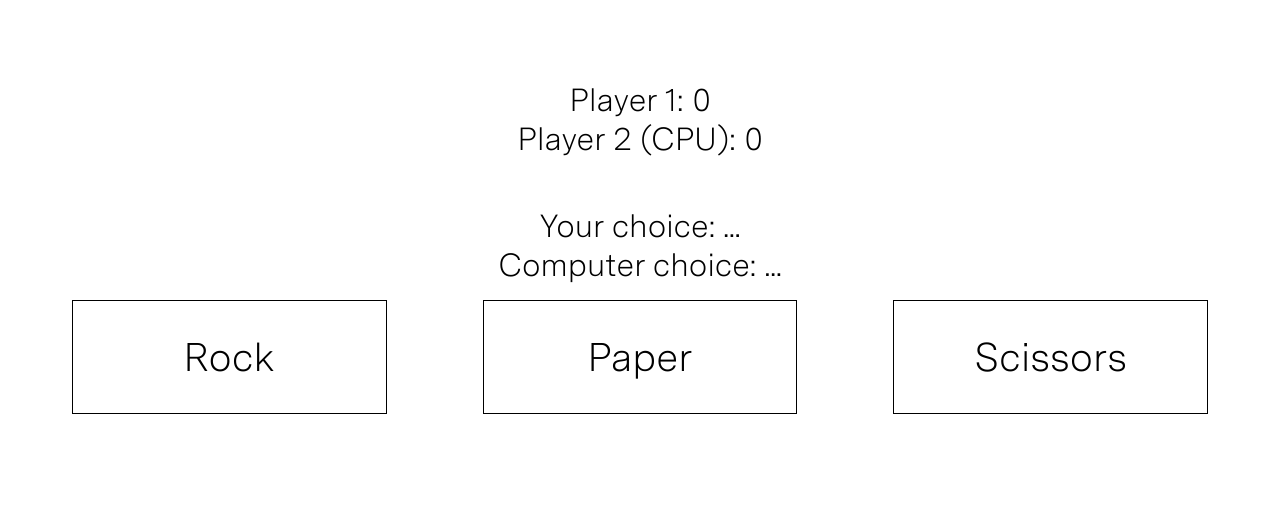
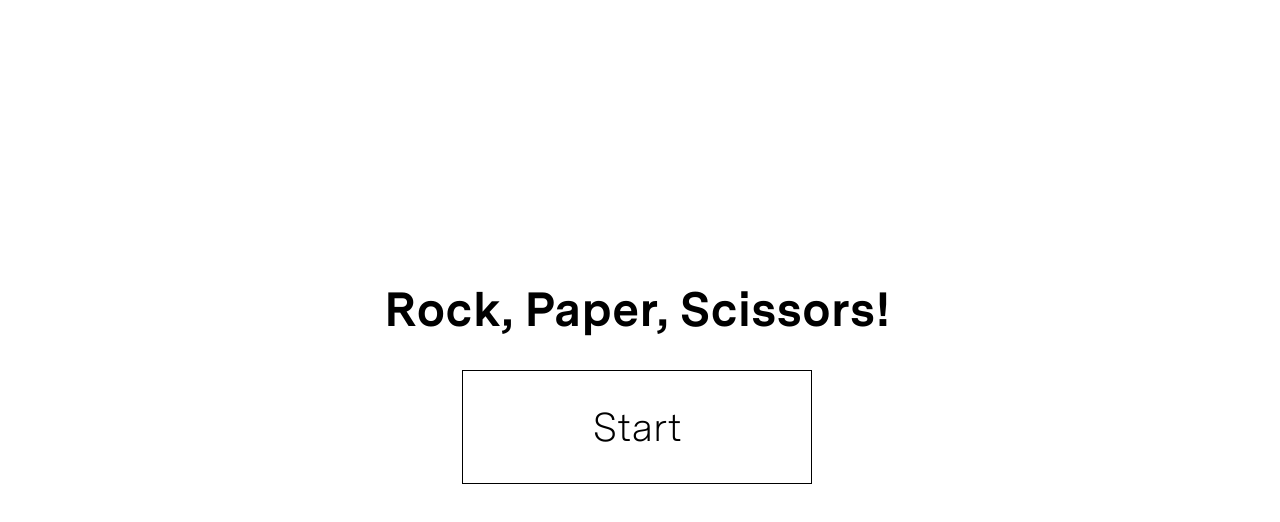
Before and after one commit to uyennhiquang/odin-rps, a plain HTML site: page index.html in a window 1280 px wide. Drawn offline with Linux system fonts and the light colour scheme.

Commit message:
Add menu screen

```diff
--- a/index.html
+++ b/index.html
@@ -15,6 +15,16 @@
 </head>
 
 <body>
+    <!-- Game Menu -->
+    <div id="ui--menu">
+        <p style="margin-bottom: 2rem;">Rock, Paper, Scissors!</p>
+        <div>
+            <button class="button--menu button--start">Start</button>
+
+        </div>
+    </div>
+    <!-- Game UI -->
+    <div id="ui--game" class="hidden">
         <header id="section--header">
             <div>
                 <p>Player 1: <span id="score--player">0</span></p>
@@ -33,6 +43,7 @@
                 <button data-choice="scissors" class="choice">Scissors</button>
             </div>
         </section>
+    </div>
     <script src="./script.js" async defer></script>
 </body>
 
--- a/script.js
+++ b/script.js
@@ -11,7 +11,11 @@ let result = ``;
 let playing = false;
 
 // DOM variables
+const uiMenuEl = document.getElementById("ui--menu");
+const uiGameEl = document.getElementById("ui--game");
+
 const choiceBtn = document.querySelectorAll(".choice");
+const startBtn = document.querySelector(".button--start");
 
 const playerChoiceDisplay = document.getElementById("choice--player");
 const computerChoiceDisplay = document.getElementById("choice--cpu");
@@ -33,15 +37,7 @@ const playRound = function (playerSelection, computerSelection) {
 
   playerSelection = playerSelection.toLowerCase();
 
-  if (playerSelection === computerSelection)
-    /* return `${playerSelection.replace(
-      playerSelection[0],
-      playerSelection[0].toUpperCase()
-    )} vs ${computerSelection.replace(
-      computerSelection[0],
-      computerSelection[0].toUpperCase()
-    )}. You Draw!`; */
-    return "draw";
+  if (playerSelection === computerSelection) return "draw";
   else {
     switch (playerSelection) {
       case "rock":
@@ -63,32 +59,18 @@ const playRound = function (playerSelection, computerSelection) {
         return 'Please select among "Rock, Paper, Scissors".';
     }
   }
-  /* return `You ${winning ? "Win" : "Lose"}! ${
-    winning
-      ? playerSelection.replace(
-          playerSelection[0],
-          playerSelection[0].toUpperCase()
-        )
-      : computerSelection.replace(
-          computerSelection[0],
-          computerSelection[0].toUpperCase()
-        )
-  } beats ${
-    !winning
-      ? playerSelection.replace(
-          playerSelection[0],
-          playerSelection[0].toUpperCase()
-        )
-      : computerSelection.replace(
-          computerSelection[0],
-          computerSelection[0].toUpperCase()
-        )
-  }`; */
   return winning ? "win" : "lose";
 };
 
+startBtn.addEventListener("click", function () {
+  uiMenuEl.classList.add("hidden");
+  uiGameEl.classList.toggle("hidden");
+  playing = true;
+});
+
 for (let i = 0; i < choiceBtn.length; i++) {
   choiceBtn[i].addEventListener("click", function () {
+    if (playing) {
       playerChoice = choiceBtn[i].getAttribute("data-choice");
       playerChoiceDisplay.innerText = playerChoice.replace(
         playerChoice[0],
@@ -127,10 +109,13 @@ for (let i = 0; i < choiceBtn.length; i++) {
         messageResultEl.innerText = "You Win!";
         messageResultEl.style.color = "#60b347";
         messageResultEl.style.fontWeight = "bold";
+        playing = false;
       } else if (computerScore === 5) {
         messageResultEl.innerText = "You Lose!";
         messageResultEl.style.color = "#FA0415";
         messageResultEl.style.fontWeight = "bold";
+        playing = false;
+      }
     }
   });
 }
--- a/styles.css
+++ b/styles.css
@@ -61,3 +61,32 @@
 .choice:hover {
     background-color: #FFEAA7;
 }
+
+#ui--menu {
+    text-align: center;
+    position: absolute;
+    top: 35%;
+    left: 30%;
+    font-size: 3rem;
+    font-weight: bold;
+}
+
+.hidden {
+    display: none;
+}
+
+.button--menu {
+    border: 1px solid black;
+    background: white;
+    padding: 2rem 0rem;
+    width: 350px;
+    font-size: 2.5rem;
+    cursor: pointer;
+    transition-duration: 0.4s;
+
+    flex: auto;
+}
+
+.button--menu:hover {
+    background-color: #FFEAA7;
+}
```
Lines whose indentation alone changed are shown as unchanged.
